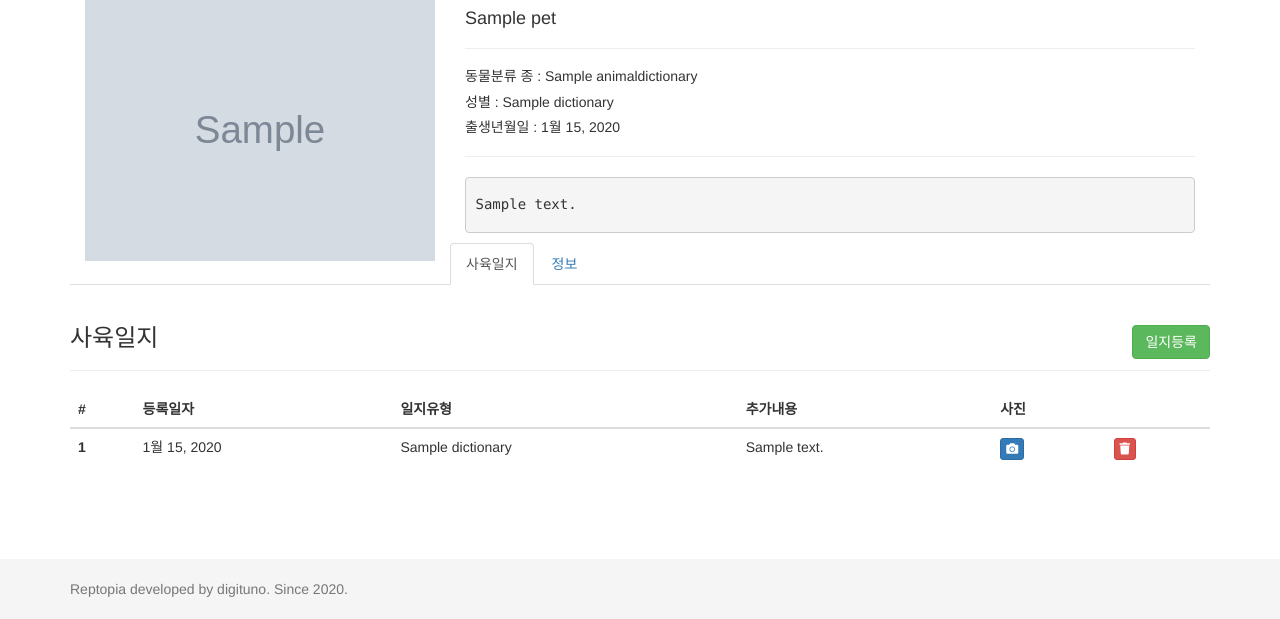
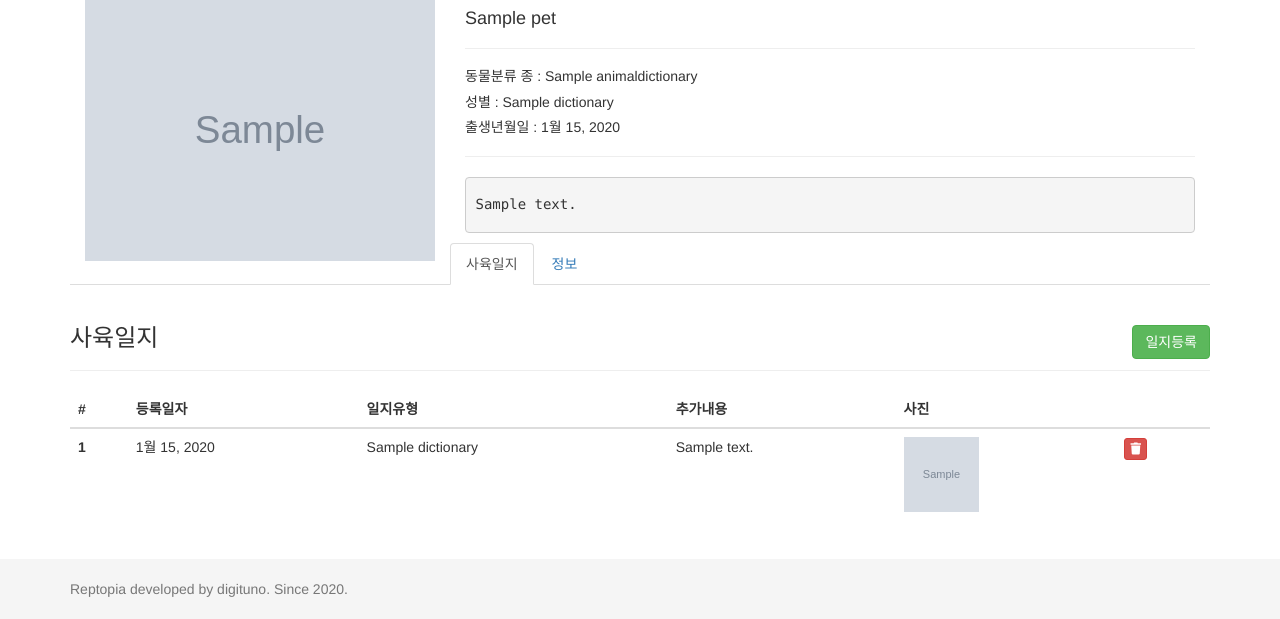
Before and after one commit to digituno/reptopia, a Django app: page /1/pets/1 in a window 1280 px wide. Shown: the part 181-800 px from the top of the page. Run offline with Django 3.2, Linux system fonts and the light colour scheme; a user stored in the database is signed in; tables that the repository leaves empty hold one stand-in row (values such as "Sample post"); grey boxes marked "Sample" are stand-in pictures; some libraries are stand-ins or nearby versions.

Commit message:
magnipic pop img 디버깅

```diff
--- a/templates/base.html.j2
+++ b/templates/base.html.j2
@@ -58,6 +58,7 @@
                   <li><a class="logout" href="{% url 'logout' %}">로그아웃</a></li>
                 {% else %}
                   <li><a class="login" href="{% url 'login' %}">로그인</a></li>
+                  <li><a class="login" href="{% url 'signup' %}">회원가입</a></li>
                 {% endif %}
               </ul>
             </div>
--- a/templates/pet/pet_detail.html.j2
+++ b/templates/pet/pet_detail.html.j2
@@ -76,7 +76,7 @@
                             <td>
                                 {% if care.image %}
                                     <a class="image-popup-no-margins" href="{{ care.image.url }}">
-                                        <button class="btn btn-primary btn-xs"><i class="fa fa-camera "></i></button>
+                                        <a class="image-popup-no-margins" href="{{ care.image.url }}"><img src="{{ care.image.url }}" width="75" height="75"></a>
                                     </a>
                                 {% endif %}
                             </td>
```
